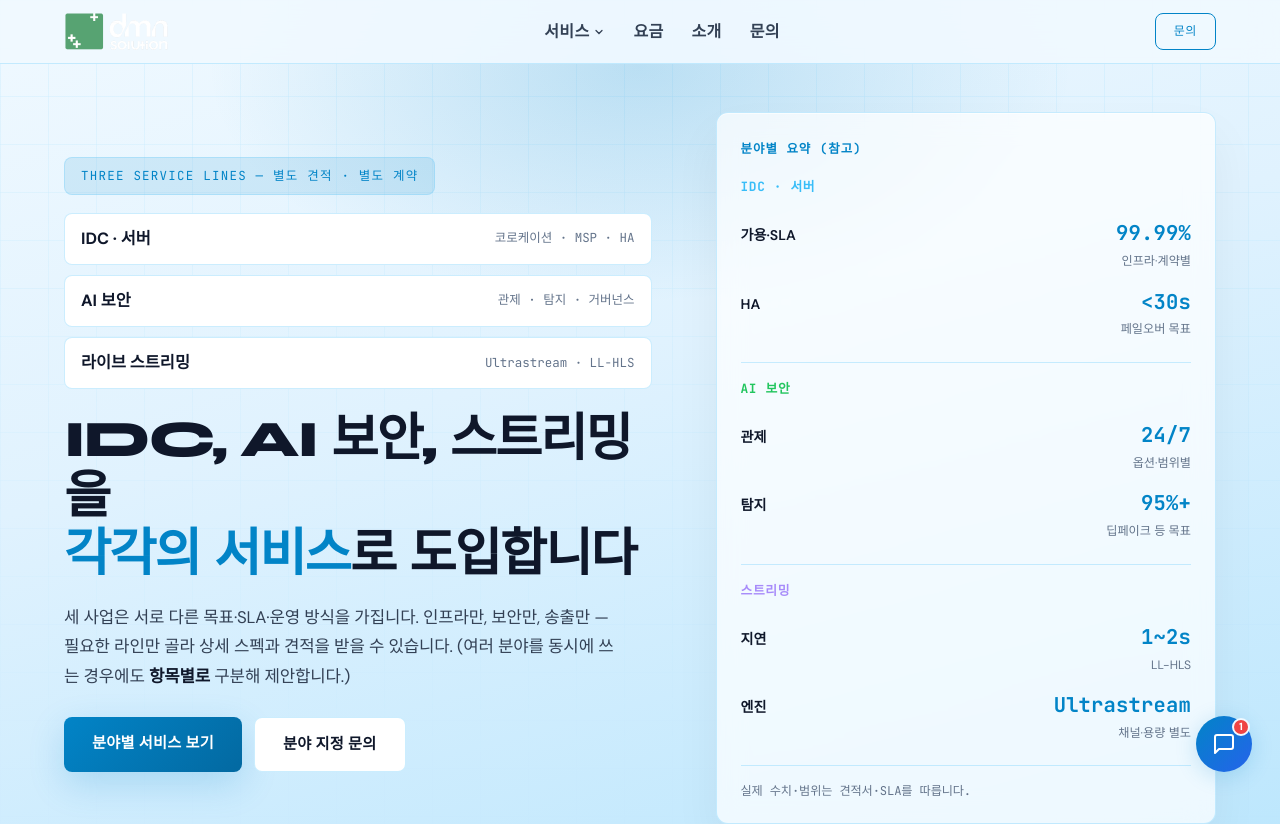
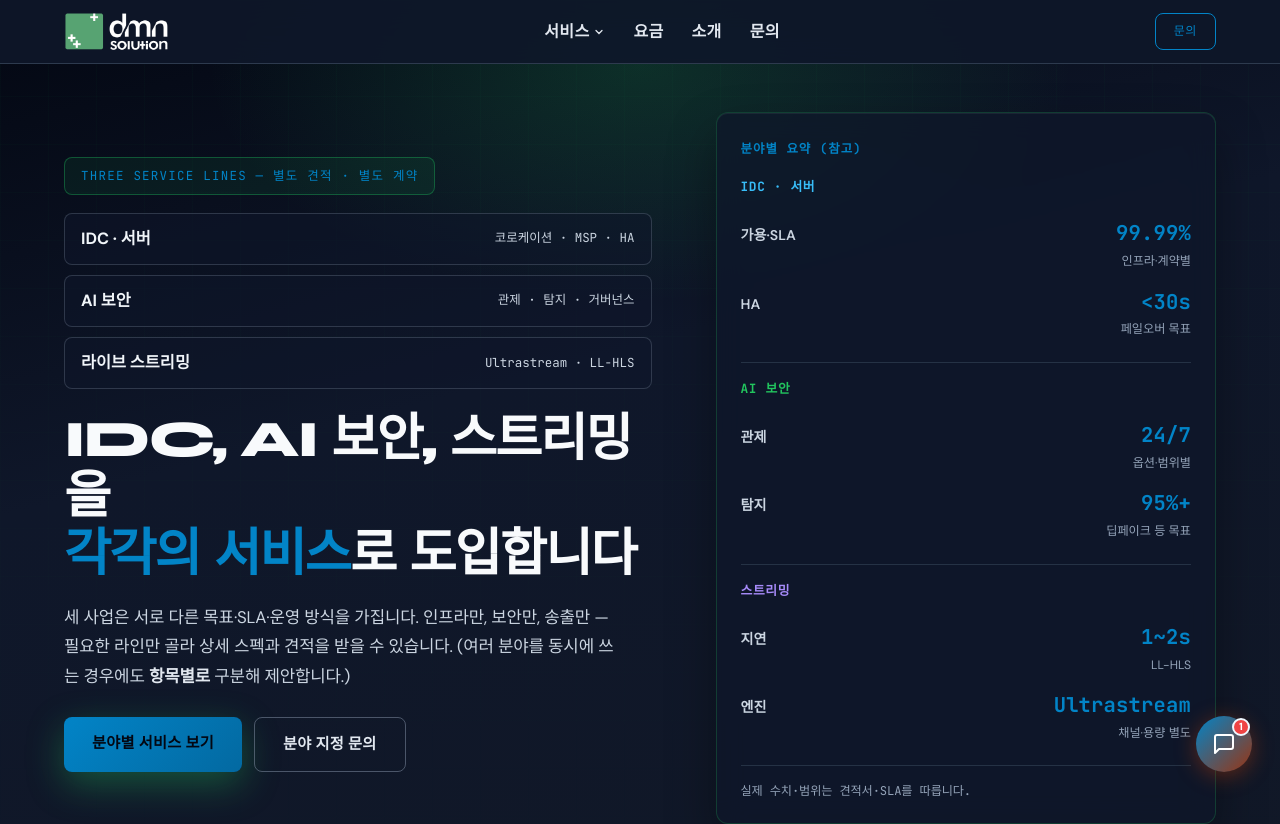
Before and after one commit to studios77/dmnsolution, a Next.js app: page / in a window 1280 px wide. Shown: the top 824 px of the page. Built offline with nearby package versions, Linux system fonts and the light colour scheme; a web font is replaced by a local one.

Commit message:
Revert "style: change overall theme to light sky blue to make it more harmonious and less dark"
This reverts commit 62a69ff725956322944fc62634fe577cb63d33f6.

```diff
--- a/app/globals.css
+++ b/app/globals.css
@@ -7,8 +7,8 @@
   --bg3: #bae6fd;
   --surface: #ffffff;
   --surface2: #f8fafc;
-  --hero-bg: #f0f9ff;
-  --hero-elevated: #ffffff;
+  --hero-bg: #0f172a;
+  --hero-elevated: #1e293b;
   --border: rgba(125, 211, 252, 0.4);
   --border2: rgba(56, 189, 248, 0.45);
   --accent: #0284c7;
@@ -21,11 +21,11 @@
   --text: #0f172a;
   --text2: #334155;
   --text3: #64748b;
-  --hero-text: #0f172a;
-  --hero-muted: #334155;
-  --nav-bg: rgba(240, 249, 255, 0.92);
-  --nav-border: rgba(125, 211, 252, 0.4);
-  --nav-link: #334155;
+  --hero-text: #f8fafc;
+  --hero-muted: #cbd5e1;
+  --nav-bg: rgba(15, 23, 42, 0.92);
+  --nav-border: rgba(51, 65, 85, 0.85);
+  --nav-link: #e2e8f0;
   --mono: 'JetBrains Mono', 'IBM Plex Mono', ui-monospace, monospace;
   --sans: 'DM Sans', 'Pretendard Variable', Pretendard, -apple-system, BlinkMacSystemFont, system-ui, sans-serif;
   --display: 'Syne', 'DM Sans', 'Pretendard Variable', Pretendard, -apple-system, sans-serif;
@@ -69,7 +69,7 @@ body::before {
   position: fixed;
   inset: 0;
   height: 52vh;
-  background: linear-gradient(180deg, rgba(2, 132, 199, 0.08) 0%, transparent 100%);
+  background: linear-gradient(180deg, rgba(3, 7, 18, 0.15) 0%, transparent 100%);
   pointer-events: none;
   z-index: 0;
 }
--- a/components/ChatBot.tsx
+++ b/components/ChatBot.tsx
@@ -151,19 +151,19 @@ export default function ChatBot() {
         style={{
           position: 'fixed', bottom: 28, right: 28, zIndex: 9999,
           width: 56, height: 56, borderRadius: '50%',
-          background: 'linear-gradient(135deg, var(--accent), var(--accent2))',
+          background: 'linear-gradient(135deg, var(--accent), #9a3412)',
           border: 'none', cursor: 'pointer',
           display: 'flex', alignItems: 'center', justifyContent: 'center',
-          boxShadow: '0 4px 22px var(--glow)',
+          boxShadow: '0 4px 22px rgba(194,65,12,0.45)',
           transition: 'transform 0.2s, box-shadow 0.2s',
         }}
         onMouseEnter={e => {
           (e.currentTarget as HTMLButtonElement).style.transform = 'scale(1.1)'
-          ;(e.currentTarget as HTMLButtonElement).style.boxShadow = '0 6px 28px var(--glow)'
+          ;(e.currentTarget as HTMLButtonElement).style.boxShadow = '0 6px 28px rgba(194,65,12,0.55)'
         }}
         onMouseLeave={e => {
           (e.currentTarget as HTMLButtonElement).style.transform = 'scale(1)'
-          ;(e.currentTarget as HTMLButtonElement).style.boxShadow = '0 4px 22px var(--glow)'
+          ;(e.currentTarget as HTMLButtonElement).style.boxShadow = '0 4px 22px rgba(194,65,12,0.45)'
         }}
       >
         {open ? (
@@ -204,7 +204,7 @@ export default function ChatBot() {
       }}>
         <div style={{
           padding: '14px 18px',
-          background: 'linear-gradient(135deg, var(--accent), var(--accent2))',
+          background: 'linear-gradient(135deg, var(--accent), #451a03)',
           display: 'flex', alignItems: 'center', gap: 10,
           flexShrink: 0,
         }}>
@@ -244,7 +244,7 @@ export default function ChatBot() {
               {msg.role === 'bot' && (
                 <div style={{
                   width: 26, height: 26, borderRadius: '50%', flexShrink: 0,
-                  background: 'linear-gradient(135deg, var(--accent), var(--accent2))',
+                  background: 'linear-gradient(135deg, var(--accent), #451a03)',
                   display: 'flex', alignItems: 'center', justifyContent: 'center',
                 }}>
                   <svg width="12" height="12" viewBox="0 0 24 24" fill="none" stroke="#fff" strokeWidth="2.5" strokeLinecap="round">
@@ -257,7 +257,7 @@ export default function ChatBot() {
                 padding: '9px 13px',
                 borderRadius: msg.role === 'user' ? '14px 14px 4px 14px' : '14px 14px 14px 4px',
                 background: msg.role === 'user'
-                  ? 'linear-gradient(135deg, var(--accent), var(--accent2))'
+                  ? 'linear-gradient(135deg, var(--accent), #451a03)'
                   : 'var(--surface)',
                 color: msg.role === 'user' ? '#fff' : 'var(--text)',
                 fontSize: '0.82rem',
@@ -276,7 +276,7 @@ export default function ChatBot() {
             <div style={{ display: 'flex', alignItems: 'flex-end', gap: 6 }}>
               <div style={{
                 width: 26, height: 26, borderRadius: '50%', flexShrink: 0,
-                background: 'linear-gradient(135deg, var(--accent), var(--accent2))',
+                background: 'linear-gradient(135deg, var(--accent), #451a03)',
                 display: 'flex', alignItems: 'center', justifyContent: 'center',
               }}>
                 <svg width="12" height="12" viewBox="0 0 24 24" fill="none" stroke="#fff" strokeWidth="2.5" strokeLinecap="round">
@@ -331,7 +331,7 @@ export default function ChatBot() {
         <div style={{
           padding: '8px 12px',
           borderTop: '1px solid var(--border)',
-          background: 'var(--accent-soft)',
+          background: 'rgba(251,146,60,0.06)',
           display: 'flex',
           alignItems: 'center',
           justifyContent: 'space-between',
--- a/components/Contact.tsx
+++ b/components/Contact.tsx
@@ -94,12 +94,12 @@ export default function Contact() {
             {contactItems.map(c => (
               <div key={c.title} style={{
                 display: 'flex', gap: 14, alignItems: 'flex-start', padding: '14px 16px',
-                background: c.highlight ? 'linear-gradient(135deg, var(--accent-soft), transparent)' : 'var(--surface)',
+                background: c.highlight ? 'linear-gradient(135deg, rgba(251,146,60,0.1), rgba(251,146,60,0.02))' : 'var(--surface)',
                 border: c.highlight ? '1.5px solid var(--accent)' : '1px solid var(--border)',
                 borderRadius: 6,
-                boxShadow: c.highlight ? '0 0 18px var(--glow)' : 'none',
+                boxShadow: c.highlight ? '0 0 18px rgba(194,65,12,0.15)' : 'none',
               }}>
-                <div style={{ fontSize: '1rem', width: 36, height: 36, background: c.highlight ? 'var(--accent-soft)' : 'rgba(0,0,0,0.04)', border: `1px solid ${c.highlight ? 'var(--accent)' : 'var(--border)'}`, borderRadius: 4, display: 'flex', alignItems: 'center', justifyContent: 'center', flexShrink: 0 }}>{c.icon}</div>
+                <div style={{ fontSize: '1rem', width: 36, height: 36, background: c.highlight ? 'var(--accent-soft)' : 'rgba(20,18,17,0.06)', border: `1px solid ${c.highlight ? 'var(--accent)' : 'var(--border)'}`, borderRadius: 4, display: 'flex', alignItems: 'center', justifyContent: 'center', flexShrink: 0 }}>{c.icon}</div>
                 <div>
                   <div style={{ fontFamily: 'var(--mono)', fontSize: '0.65rem', color: c.highlight ? 'var(--accent)' : 'var(--text)', letterSpacing: '0.1em', textTransform: 'uppercase', marginBottom: 3 }}>{c.title}</div>
                   {c.lines ? (
--- a/components/Hero.tsx
+++ b/components/Hero.tsx
@@ -14,22 +14,22 @@ export default function Hero() {
       overflow: 'hidden',
       position: 'relative',
       zIndex: 1,
-      background: 'linear-gradient(165deg, var(--bg) 0%, var(--bg2) 42%, var(--bg3) 100%)',
-      borderBottom: '1px solid var(--border)',
+      background: 'linear-gradient(165deg, #030712 0%, #0f172a 42%, #111827 100%)',
+      borderBottom: '1px solid rgba(34, 197, 94, 0.18)',
     }}>
       <div
         aria-hidden
         style={{
           position: 'absolute',
           inset: 0,
-          opacity: 0.6,
+          opacity: 0.45,
           backgroundImage: `
-            linear-gradient(var(--border) 1px, transparent 1px),
-            linear-gradient(90deg, var(--border) 1px, transparent 1px)
+            linear-gradient(rgba(34, 197, 94, 0.07) 1px, transparent 1px),
+            linear-gradient(90deg, rgba(34, 197, 94, 0.07) 1px, transparent 1px)
           `,
           backgroundSize: '48px 48px',
-          maskImage: 'linear-gradient(to bottom, rgba(0,0,0,0.6) 0%, rgba(0,0,0,0.05) 85%)',
-          WebkitMaskImage: 'linear-gradient(to bottom, rgba(0,0,0,0.6) 0%, rgba(0,0,0,0.05) 85%)',
+          maskImage: 'linear-gradient(to bottom, rgba(0,0,0,0.9) 0%, rgba(0,0,0,0.15) 85%)',
+          WebkitMaskImage: 'linear-gradient(to bottom, rgba(0,0,0,0.9) 0%, rgba(0,0,0,0.15) 85%)',
           pointerEvents: 'none',
         }}
       />
@@ -42,7 +42,7 @@ export default function Hero() {
           transform: 'translateX(-50%)',
           width: 'min(900px, 90vw)',
           height: '55%',
-          background: 'radial-gradient(ellipse at center, var(--accent-soft2) 0%, transparent 68%)',
+          background: 'radial-gradient(ellipse at center, rgba(34, 197, 94, 0.18) 0%, transparent 68%)',
           pointerEvents: 'none',
         }}
       />
@@ -64,8 +64,8 @@ export default function Hero() {
             fontFamily: 'var(--mono)', fontSize: '0.78rem', color: 'var(--accent)',
             letterSpacing: '0.1em', padding: '8px 16px', marginBottom: 18,
             borderRadius: 8,
-            border: '1px solid var(--border)',
-            background: 'var(--accent-soft)',
+            border: '1px solid rgba(34, 197, 94, 0.35)',
+            background: 'rgba(34, 197, 94, 0.08)',
             animation: 'fadeUp 0.7s ease both',
           }}>
             THREE SERVICE LINES — 별도 견적 · 별도 계약
@@ -91,24 +91,22 @@ export default function Hero() {
                   gap: 12,
                   padding: '12px 16px',
                   borderRadius: 8,
-                  border: '1px solid var(--border)',
-                  background: 'var(--surface)',
+                  border: '1px solid rgba(148, 163, 184, 0.25)',
+                  background: 'rgba(15, 23, 42, 0.55)',
                   textDecoration: 'none',
-                  transition: 'border-color 0.2s, background 0.2s, box-shadow 0.2s',
+                  transition: 'border-color 0.2s, background 0.2s',
                 }}
                 onMouseEnter={e => {
-                  (e.currentTarget as HTMLElement).style.borderColor = 'var(--accent)'
-                  ;(e.currentTarget as HTMLElement).style.background = 'var(--surface2)'
-                  ;(e.currentTarget as HTMLElement).style.boxShadow = '0 4px 12px var(--glow)'
+                  (e.currentTarget as HTMLElement).style.borderColor = 'rgba(34, 197, 94, 0.45)'
+                  ;(e.currentTarget as HTMLElement).style.background = 'rgba(15, 23, 42, 0.85)'
                 }}
                 onMouseLeave={e => {
-                  (e.currentTarget as HTMLElement).style.borderColor = 'var(--border)'
-                  ;(e.currentTarget as HTMLElement).style.background = 'var(--surface)'
-                  ;(e.currentTarget as HTMLElement).style.boxShadow = 'none'
+                  (e.currentTarget as HTMLElement).style.borderColor = 'rgba(148, 163, 184, 0.25)'
+                  ;(e.currentTarget as HTMLElement).style.background = 'rgba(15, 23, 42, 0.55)'
                 }}
               >
-                <span style={{ fontFamily: 'var(--sans)', fontSize: '1.02rem', fontWeight: 700, color: 'var(--text)' }}>{row.label}</span>
-                <span style={{ fontFamily: 'var(--mono)', fontSize: '0.78rem', color: 'var(--text3)', textAlign: 'right', lineHeight: 1.35 }}>{row.hint}</span>
+                <span style={{ fontFamily: 'var(--sans)', fontSize: '1.02rem', fontWeight: 700, color: '#f1f5f9' }}>{row.label}</span>
+                <span style={{ fontFamily: 'var(--mono)', fontSize: '0.78rem', color: '#cbd5e1', textAlign: 'right', lineHeight: 1.35 }}>{row.hint}</span>
               </a>
             ))}
           </div>
@@ -136,7 +134,7 @@ export default function Hero() {
             animation: 'fadeUp 0.7s 0.16s ease both',
           }}>
             세 사업은 서로 다른 목표·SLA·운영 방식을 가집니다. 인프라만, 보안만, 송출만 — 필요한 라인만 골라 상세 스펙과 견적을 받을 수 있습니다. (여러 분야를 동시에 쓰는 경우에도{' '}
-            <strong style={{ color: 'var(--hero-text)', fontWeight: 600 }}>항목별로</strong> 구분해 제안합니다.)
+            <strong style={{ color: '#e2e8f0', fontWeight: 600 }}>항목별로</strong> 구분해 제안합니다.)
           </p>
 
           <div style={{
@@ -148,14 +146,14 @@ export default function Hero() {
             <a href="#services" style={{
               padding: '14px 28px',
               background: 'linear-gradient(135deg, var(--accent) 0%, var(--accent-hover) 100%)',
-              color: '#ffffff',
+              color: '#030712',
               borderRadius: 8,
               fontFamily: 'var(--sans)',
               fontSize: '0.95rem',
               fontWeight: 700,
               letterSpacing: '0.02em',
               textDecoration: 'none',
-              boxShadow: '0 12px 36px var(--glow)',
+              boxShadow: '0 12px 36px rgba(34, 197, 94, 0.35)',
               transition: 'transform 0.2s, box-shadow 0.2s',
             }}
               onMouseEnter={e => { (e.currentTarget as HTMLElement).style.transform = 'translateY(-2px)' }}
@@ -163,9 +161,9 @@ export default function Hero() {
             >분야별 서비스 보기</a>
             <a href="#contact" style={{
               padding: '14px 28px',
-              background: 'var(--surface)',
-              color: 'var(--text)',
-              border: '1px solid var(--border)',
+              background: 'transparent',
+              color: '#e2e8f0',
+              border: '1px solid rgba(148, 163, 184, 0.45)',
               borderRadius: 8,
               fontFamily: 'var(--sans)',
               fontSize: '0.95rem',
@@ -175,26 +173,26 @@ export default function Hero() {
               transition: 'background 0.2s, transform 0.2s, border-color 0.2s',
             }}
               onMouseEnter={e => {
-                (e.currentTarget as HTMLElement).style.background = 'var(--surface2)'
+                (e.currentTarget as HTMLElement).style.background = 'rgba(255,255,255,0.06)'
                 ;(e.currentTarget as HTMLElement).style.transform = 'translateY(-2px)'
-                ;(e.currentTarget as HTMLElement).style.borderColor = 'var(--accent)'
+                ;(e.currentTarget as HTMLElement).style.borderColor = 'rgba(34, 197, 94, 0.5)'
               }}
               onMouseLeave={e => {
-                (e.currentTarget as HTMLElement).style.background = 'var(--surface)'
+                (e.currentTarget as HTMLElement).style.background = 'transparent'
                 ;(e.currentTarget as HTMLElement).style.transform = 'translateY(0)'
-                ;(e.currentTarget as HTMLElement).style.borderColor = 'var(--border)'
+                ;(e.currentTarget as HTMLElement).style.borderColor = 'rgba(148, 163, 184, 0.45)'
               }}
             >분야 지정 문의</a>
           </div>
         </div>
 
         <aside style={{
-          background: 'rgba(255, 255, 255, 0.72)',
+          background: 'rgba(15, 23, 42, 0.72)',
           backdropFilter: 'blur(14px)',
           WebkitBackdropFilter: 'blur(14px)',
-          border: '1px solid var(--border)',
+          border: '1px solid rgba(34, 197, 94, 0.22)',
           borderRadius: 12,
-          boxShadow: '0 24px 48px rgba(0,0,0,0.05), inset 0 1px 0 rgba(255,255,255,0.6)',
+          boxShadow: '0 24px 48px rgba(0,0,0,0.35), inset 0 1px 0 rgba(255,255,255,0.06)',
           padding: '26px 24px 22px',
           animation: 'fadeUp 0.7s 0.22s ease both',
         }}>
@@ -232,7 +230,7 @@ export default function Hero() {
               style={{
                 marginBottom: 16,
                 paddingBottom: 16,
-                borderBottom: '1px solid var(--border)',
+                borderBottom: '1px solid rgba(51, 65, 85, 0.65)',
               }}
             >
               <div style={{ fontFamily: 'var(--mono)', fontSize: '0.8rem', fontWeight: 700, color: block.color, letterSpacing: '0.05em', marginBottom: 12 }}>
@@ -249,16 +247,16 @@ export default function Hero() {
                     padding: '8px 0',
                   }}
                 >
-                  <span style={{ fontSize: '0.88rem', color: 'var(--text)', fontWeight: 600 }}>{row.k}</span>
+                  <span style={{ fontSize: '0.88rem', color: '#cbd5e1', fontWeight: 600 }}>{row.k}</span>
                   <span style={{ textAlign: 'right' }}>
                     <span className="stat-num" style={{ display: 'block', fontSize: '1.28rem', fontWeight: 700, color: 'var(--accent)', letterSpacing: '0.01em' }}>{row.v}</span>
-                    <div style={{ fontSize: '0.76rem', color: 'var(--text3)', marginTop: 3, lineHeight: 1.35, fontFamily: 'var(--sans)' }}>{row.d}</div>
+                    <div style={{ fontSize: '0.76rem', color: '#94a3b8', marginTop: 3, lineHeight: 1.35, fontFamily: 'var(--sans)' }}>{row.d}</div>
                   </span>
                 </div>
               ))}
             </div>
           ))}
-          <p style={{ margin: 0, fontSize: '0.76rem', color: 'var(--text3)', lineHeight: 1.55, fontFamily: 'var(--mono)' }}>
+          <p style={{ margin: 0, fontSize: '0.76rem', color: '#94a3b8', lineHeight: 1.55, fontFamily: 'var(--mono)' }}>
             실제 수치·범위는 견적서·SLA를 따릅니다.
           </p>
         </aside>
--- a/components/Nav.tsx
+++ b/components/Nav.tsx
@@ -15,7 +15,7 @@ type ServiceMenuLink = {
 
 function MenuItemTitle({ item, size, tone = 'onLight' }: { item: ServiceMenuLink; size: 'sm' | 'md'; tone?: 'onLight' | 'onDark' }) {
   const fs = size === 'sm' ? '0.875rem' : '0.95rem'
-  const color = tone === 'onDark' ? 'var(--text)' : 'var(--text)'
+  const color = tone === 'onDark' ? '#f1f5f9' : 'var(--text)'
   return (
     <span
       style={{
@@ -298,7 +298,7 @@ export default function Nav() {
           }}
             onMouseEnter={e => {
               (e.target as HTMLElement).style.background = 'var(--accent)'
-              ;(e.target as HTMLElement).style.color = '#ffffff'
+              ;(e.target as HTMLElement).style.color = '#030712'
             }}
             onMouseLeave={e => {
               (e.target as HTMLElement).style.background = 'transparent'
@@ -310,7 +310,7 @@ export default function Nav() {
 
           <button
             onClick={() => setMobileOpen(o => !o)}
-            style={{ display: 'none', background: 'none', border: 'none', cursor: 'pointer', padding: 4, color: 'var(--text)' }}
+            style={{ display: 'none', background: 'none', border: 'none', cursor: 'pointer', padding: 4, color: '#e2e8f0' }}
             className="hamburger"
           >
             {mobileOpen
@@ -324,7 +324,7 @@ export default function Nav() {
       {mobileOpen && (
         <div style={{
           position: 'fixed', top: NAV_OUTER_PX, left: 0, right: 0, zIndex: 199,
-          background: 'var(--surface)', borderBottom: '1px solid var(--nav-border)',
+          background: '#0f172a', borderBottom: '1px solid var(--nav-border)',
           padding: '20px 5%', maxHeight: `calc(100vh - ${NAV_OUTER_PX}px)`, overflowY: 'auto',
         }}>
           {serviceMenu.map((cat, ci) => (
--- a/components/Pricing.tsx
+++ b/components/Pricing.tsx
@@ -111,9 +111,9 @@ export default function Pricing() {
               <div key={p.name} style={{
                 border: p.featured ? '2px solid var(--accent)' : '1px solid var(--border)',
                 borderRadius: 2, padding: '36px 28px',
-                background: p.featured ? 'linear-gradient(180deg, var(--accent-soft), var(--surface))' : 'var(--surface)',
+                background: p.featured ? 'linear-gradient(180deg, rgba(251,146,60,0.08), var(--surface))' : 'var(--surface)',
                 position: 'relative', transition: 'transform 0.3s, box-shadow 0.3s',
-                boxShadow: p.featured ? '8px 8px 0 var(--glow)' : '4px 4px 0 rgba(20,18,17,0.04)',
+                boxShadow: p.featured ? '8px 8px 0 rgba(194,65,12,0.12)' : '4px 4px 0 rgba(20,18,17,0.04)',
                 display: 'flex', flexDirection: 'column',
               }}
                 onMouseEnter={e => { (e.currentTarget as HTMLElement).style.transform = 'translateY(-4px)' }}
@@ -175,7 +175,7 @@ export default function Pricing() {
             ))}
           </div>
 
-          <div className="reveal" style={{ marginTop: 20, border: '2px solid var(--border)', borderRadius: 2, padding: '36px 28px', background: 'var(--bg2)', boxShadow: '8px 8px 0 var(--glow)' }}>
+          <div className="reveal" style={{ marginTop: 20, border: '2px solid var(--border)', borderRadius: 2, padding: '36px 28px', background: 'var(--bg2)', boxShadow: '8px 8px 0 rgba(20,18,17,0.06)' }}>
             <div style={{ fontFamily: 'var(--mono)', fontSize: '0.62rem', color: 'var(--accent2)', letterSpacing: '0.12em', marginBottom: 10 }}>엔터프라이즈</div>
             <div style={{ fontFamily: 'var(--display)', fontSize: '1.45rem', fontWeight: 800, color: 'var(--text)', marginBottom: 6, letterSpacing: '-0.02em' }}>복수 라인 · 대규모 맞춤</div>
             <div style={{ fontFamily: 'var(--display)', fontSize: '1.5rem', fontWeight: 800, color: 'var(--accent)', margin: '14px 0' }}>맞춤 견적</div>
--- a/components/Services.tsx
+++ b/components/Services.tsx
@@ -101,7 +101,7 @@ export default function Services() {
                       onMouseEnter={e => {
                         const el = e.currentTarget as HTMLElement
                         el.style.transform = 'translate(-2px,-2px)'
-                        el.style.boxShadow = '8px 8px 0 var(--glow)'
+                        el.style.boxShadow = '8px 8px 0 rgba(34,197,94,0.15)'
                       }}
                       onMouseLeave={e => {
                         const el = e.currentTarget as HTMLElement
```
Also changed, not shown: components/Footer.tsx (+9 -7 lines).
